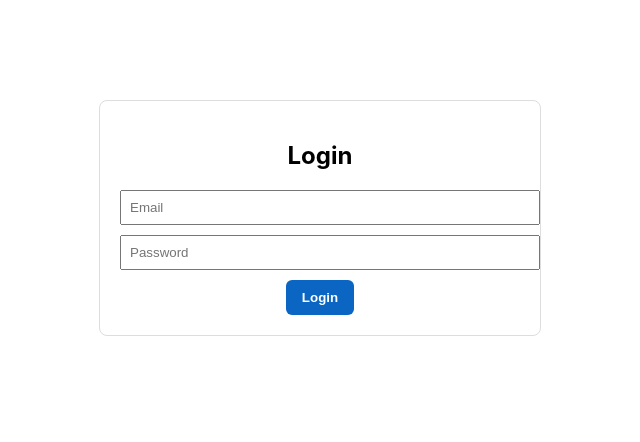
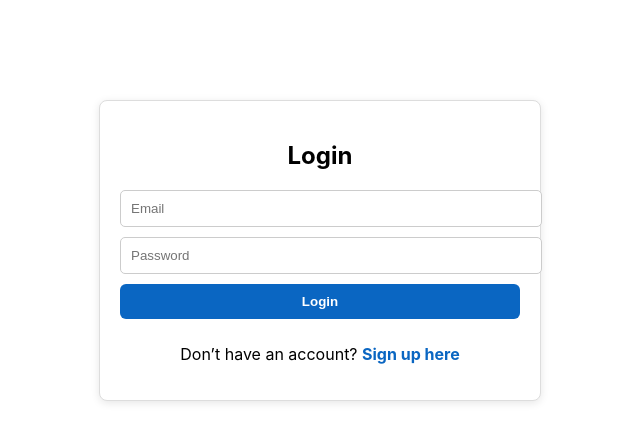
Before and after one commit to CodeSrushti-3105/linkedin-clone, a React (Create React App) app in the folder frontend/: page /login in a window 1280 px wide. Shown: the top 442 px of the page, without its empty margins (320-960 px from the left). Built offline with nearby package versions, Linux system fonts and the light colour scheme.

Commit message:
login updation

```diff
--- a/frontend/src/App.js
+++ b/frontend/src/App.js
@@ -1,17 +1,29 @@
-import { BrowserRouter as Router, Routes, Route } from "react-router-dom";
+// App.js
+import { BrowserRouter as Router, Routes, Route, Navigate } from "react-router-dom";
 import Signup from "./components/Signup";
 import Login from "./components/Login";
 import Feed from "./components/Feed";
 import CreatePost from "./components/CreatePost";
 
 function App() {
+  const token = localStorage.getItem("token");
+
   return (
     <Router>
       <Routes>
-        <Route path="/" element={<Signup />} />
+        {/* ✅ Default route — redirect to login if not logged in */}
+        <Route path="/" element={<Navigate to={token ? "/feed" : "/login"} />} />
+
+        {/* Auth pages */}
+        <Route path="/signup" element={<Signup />} />
         <Route path="/login" element={<Login />} />
+
+        {/* Protected pages */}
         <Route path="/feed" element={<Feed />} />
         <Route path="/create" element={<CreatePost />} />
+
+        {/* Optional: catch-all route */}
+        <Route path="*" element={<Navigate to="/" />} />
       </Routes>
     </Router>
   );
--- a/frontend/src/components/Login.js
+++ b/frontend/src/components/Login.js
@@ -40,9 +40,12 @@ function Login() {
         border: "1px solid #ddd",
         borderRadius: "8px",
         textAlign: "center",
+        backgroundColor: "#fff",
+        boxShadow: "0 2px 8px rgba(0,0,0,0.1)",
       }}
     >
-      <h2>Login</h2>
+      <h2 style={{ marginBottom: "20px" }}>Login</h2>
+
       <form onSubmit={handleLogin}>
         <input
           type="email"
@@ -50,16 +53,30 @@ function Login() {
           value={email}
           onChange={(e) => setEmail(e.target.value)}
           required
-          style={{ width: "100%", marginBottom: "10px", padding: "8px" }}
+          style={{
+            width: "100%",
+            marginBottom: "10px",
+            padding: "10px",
+            borderRadius: "5px",
+            border: "1px solid #ccc",
+          }}
         />
+
         <input
           type="password"
           placeholder="Password"
           value={password}
           onChange={(e) => setPassword(e.target.value)}
           required
-          style={{ width: "100%", marginBottom: "10px", padding: "8px" }}
+          style={{
+            width: "100%",
+            marginBottom: "10px",
+            padding: "10px",
+            borderRadius: "5px",
+            border: "1px solid #ccc",
+          }}
         />
+
         <button
           type="submit"
           style={{
@@ -70,11 +87,28 @@ function Login() {
             borderRadius: "6px",
             cursor: "pointer",
             fontWeight: "bold",
+            width: "100%",
+            marginBottom: "10px",
           }}
         >
           Login
         </button>
       </form>
+
+      {/* ✅ Don’t have account → Signup link */}
+      <p style={{ marginTop: "15px" }}>
+        Don’t have an account?{" "}
+        <span
+          onClick={() => navigate("/signup")}
+          style={{
+            color: "#0A66C2",
+            cursor: "pointer",
+            fontWeight: "bold",
+          }}
+        >
+          Sign up here
+        </span>
+      </p>
     </div>
   );
 }
```
